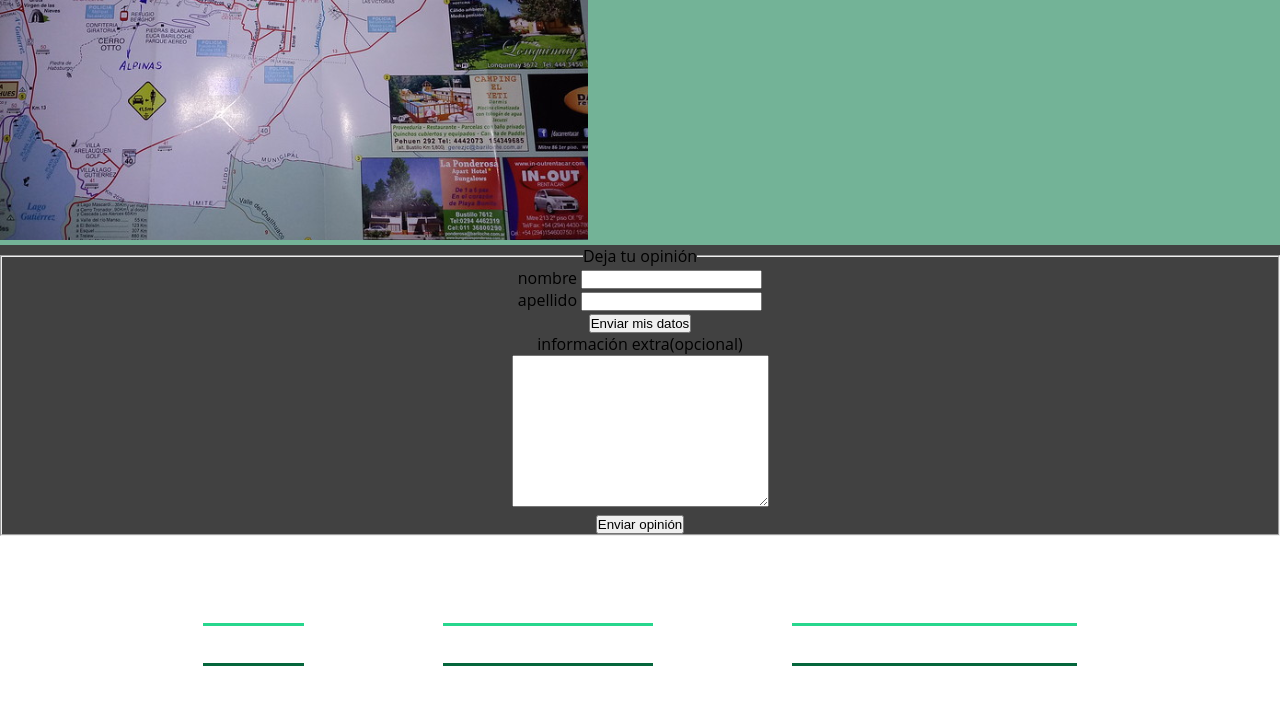
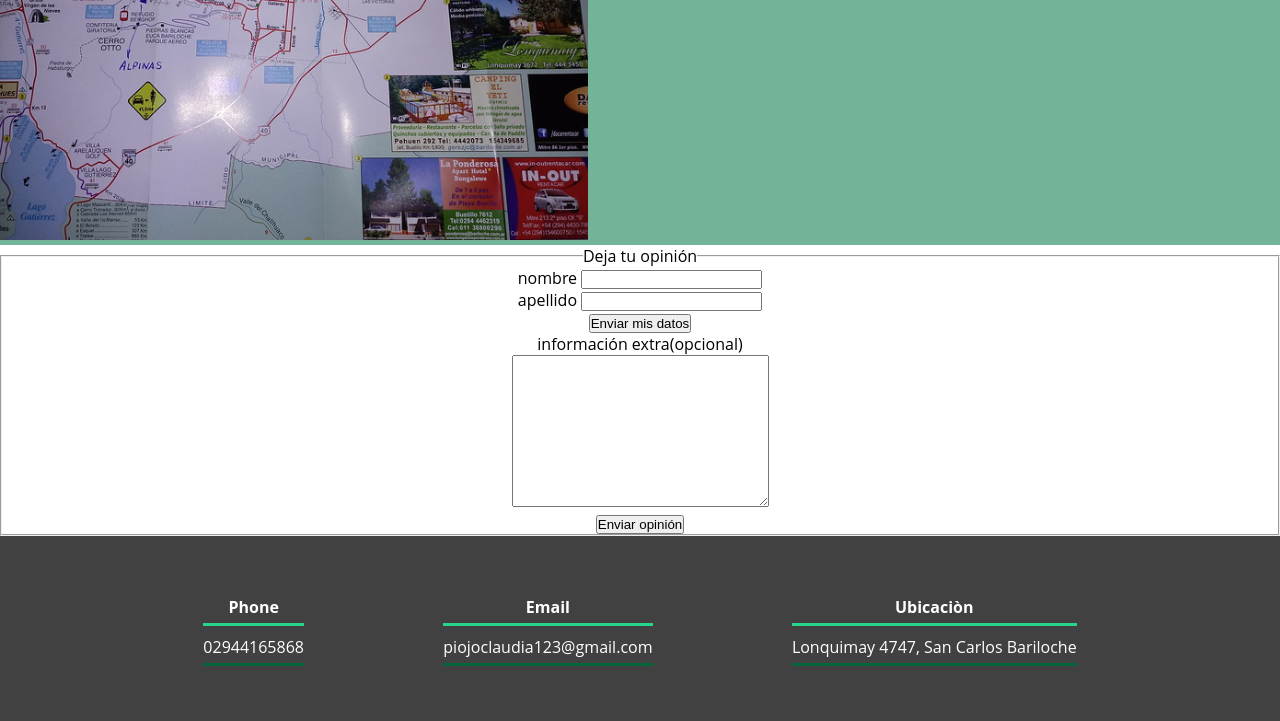
Before and after one commit to Jazgomezz/Alpinas-del-cerro, a plain HTML site: page index.html in a window 1280 px wide. Shown: the part 5642-6363 px from the top of the page. Drawn offline with Linux system fonts and the light colour scheme.

Commit message:
Formulario editado

```diff
--- a/css/catalogo.css
+++ b/css/catalogo.css
@@ -289,9 +289,14 @@ header .textos-header{
    text-align: left;
 }
 
+.formulario{
+   /*background-color: #414141;*/
+   text-align: center;
+}
+
 /*footer*/
 footer{
-   /*background: #414141;*/
+   background: #414141;
    padding: 60px 0 30px 0;
    margin: auto;
    overflow: hidden ;
@@ -321,7 +326,3 @@ footer{
    padding-bottom: 5px;
    margin-bottom: 10px;
 }
-.formulario{
-   background-color: #414141;
-   text-align: center;
-}
```
